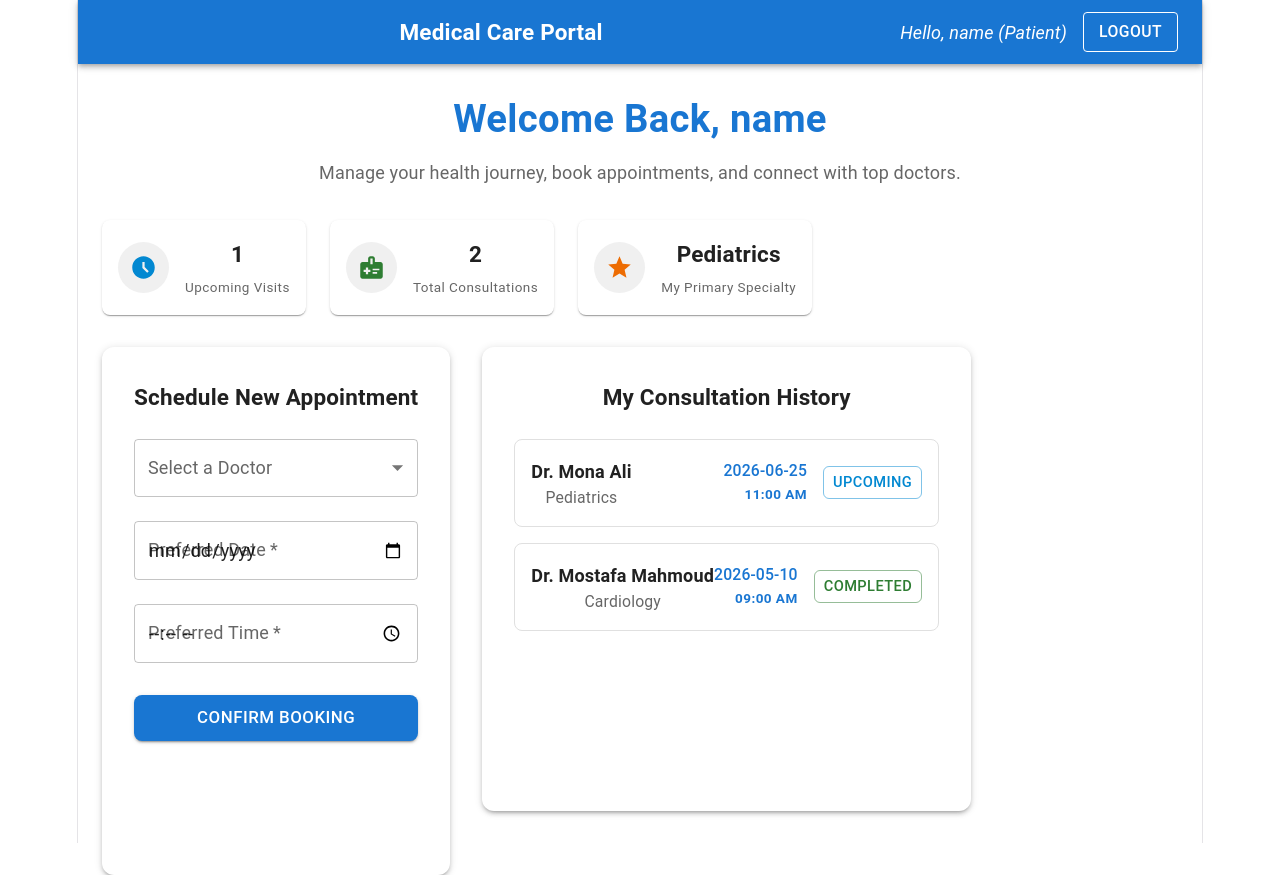
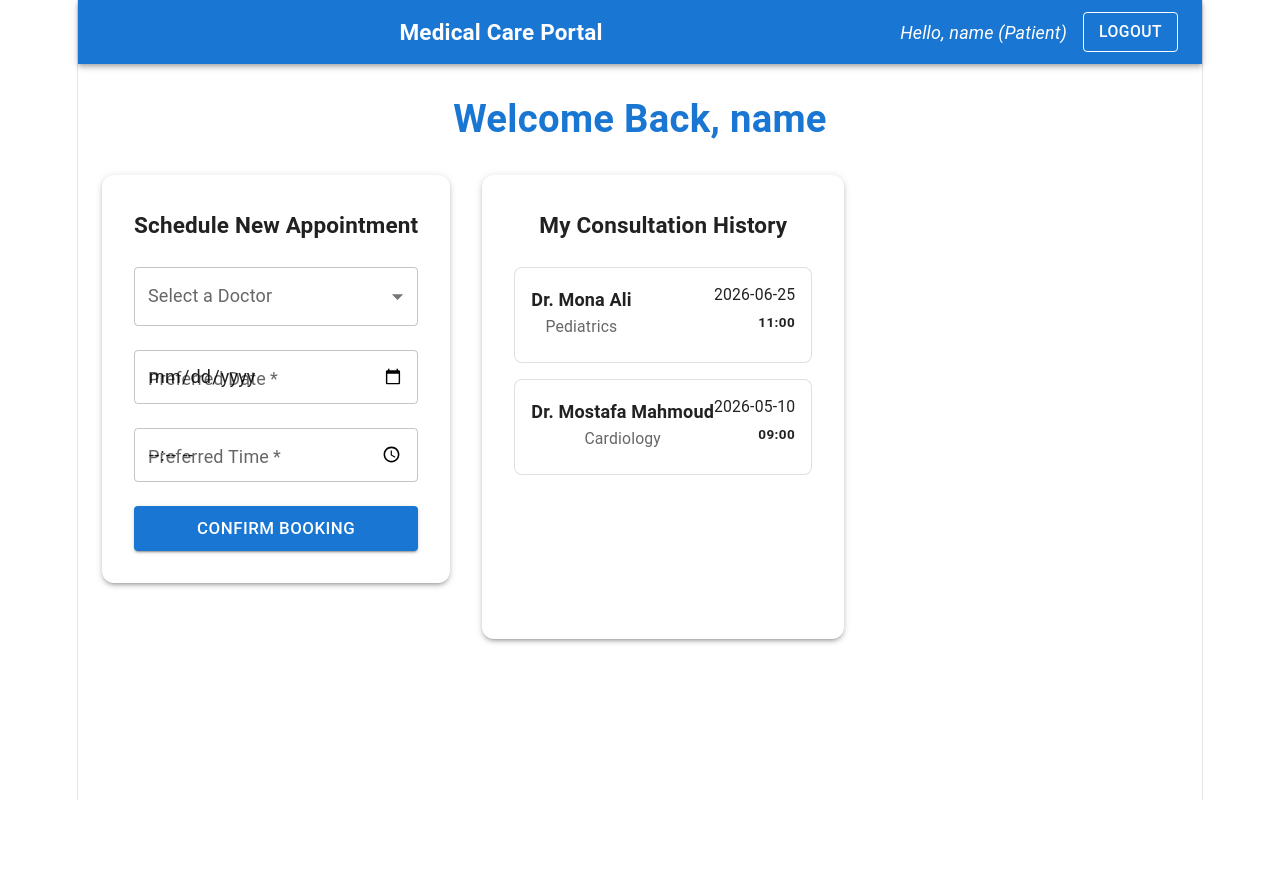
Before and after one commit to maiahmeb13579-create/Medical-Booking-App-main, a React (Vite) app in the folder Medical-Booking-App-main/: page / in a window 1280 px wide. Both pictures are taken after typing "name@example.com", "Sample123" into the empty fields and a click on the button "SIGN IN". After the commit the page ends 800 px from the top, so only its background shows below. Built offline with nearby package versions, Linux system fonts and the light colour scheme.

Commit message:
Fix TextField label overlap in PatientDashboard

```diff
--- a/Medical-Booking-App-main/package.json
+++ b/Medical-Booking-App-main/package.json
@@ -14,6 +14,7 @@
     "@emotion/styled": "^11.14.1",
     "@mui/icons-material": "^9.1.1",
     "@mui/material": "^9.1.1",
+    "axios": "^1.18.1",
     "dayjs": "^1.11.21",
     "i18next": "^26.3.1",
     "react": "^19.2.6",
--- a/Medical-Booking-App-main/src/pages/Patient/PatientDashboard.jsx
+++ b/Medical-Booking-App-main/src/pages/Patient/PatientDashboard.jsx
@@ -7,14 +7,13 @@ import MedicalInformationIcon from '@mui/icons-material/MedicalInformation';
 import AccessTimeFilledIcon from '@mui/icons-material/AccessTimeFilled';
 import StarIcon from '@mui/icons-material/Star';
 
-// Mock data for initial appointments and stats
 const initialBookings = [
-    { id: 101, doctorName: "Dr. Mona Ali", specialty: "Pediatrics", date: "2026-06-25", time: "11:00 AM", status: "Upcoming" },
-    { id: 102, doctorName: "Dr. Mostafa Mahmoud", specialty: "Cardiology", date: "2026-05-10", time: "09:00 AM", status: "Completed" },
+    { id: 101, doctorName: "Dr. Mona Ali", specialty: "Pediatrics", date: "2026-06-25", time: "11:00", status: "Upcoming" },
+    { id: 102, doctorName: "Dr. Mostafa Mahmoud", specialty: "Cardiology", date: "2026-05-10", time: "09:00", status: "Completed" },
 ];
 
 export default function PatientDashboard() {
-  const { user } = useAuth(); // Get logged-in user data from context
+  const { user } = useAuth();
 
   const [doctors] = useState([
     { id: 1, name: "Dr. Mostafa Mahmoud", specialty: "Cardiology" },
@@ -27,15 +26,12 @@ export default function PatientDashboard() {
   const [appointmentTime, setAppointmentTime] = useState("");
   const [bookings, setBookings] = useState(initialBookings);
 
-  // Statistics Calculation
   const upcomingAppointmentsCount = bookings.filter(b => b.status === "Upcoming").length;
-  const completedAppointmentsCount = bookings.filter(b => b.status === "Completed").length;
   const topSpecialty = bookings.length > 0 ? bookings[0].specialty : "N/A";
 
   const handleBookAppointment = (e) => {
     e.preventDefault();
     if (!selectedDoctor || !appointmentDate || !appointmentTime) return;
-
     const doctorDetails = doctors.find(doc => doc.id === selectedDoctor);
     const newBooking = {
       id: bookings.length + 101,
@@ -45,8 +41,7 @@ export default function PatientDashboard() {
       time: appointmentTime,
       status: "Upcoming"
     };
-
-    setBookings([newBooking, ...bookings]); // Add new booking to the top
+    setBookings([newBooking, ...bookings]);
     setSelectedDoctor("");
     setAppointmentDate("");
     setAppointmentTime("");
@@ -57,105 +52,75 @@ export default function PatientDashboard() {
     switch (status) {
       case 'Upcoming': return 'info';
       case 'Completed': return 'success';
-      case 'Cancelled': return 'error';
       default: return 'warning';
     }
   };
 
   return (
     <Container maxWidth="lg" sx={{ mt: 4, mb: 4 }}>
-      {/* Dynamic Welcome Message */}
       <Box sx={{ mb: 4 }}>
-        <Typography variant="h4" gutterBottom sx={{ fontWeight: 'bold', color: '#1976d2' }}>
-          Welcome Back, {user ? user.name : 'Patient'}
-        </Typography>
-        <Typography variant="subtitle1" color="textSecondary">
-          Manage your health journey, book appointments, and connect with top doctors.
-        </Typography>
+        <Typography variant="h4" sx={{ fontWeight: 'bold', color: '#1976d2' }}>Welcome Back, {user ? user.name : 'Patient'}</Typography>
       </Box>
 
-      {/* Statistics Cards for a Richer UI */}
-      <Grid container spacing={3} sx={{ mb: 4 }}>
-        <Grid item xs={12} sm={4}>
-          <StatCard title="Upcoming Visits" value={upcomingAppointmentsCount} icon={<AccessTimeFilledIcon color="info" />} color="info.main" />
-        </Grid>
-        <Grid item xs={12} sm={4}>
-          <StatCard title="Total Consultations" value={bookings.length} icon={<MedicalInformationIcon color="success" />} color="success.main" />
-        </Grid>
-        <Grid item xs={12} sm={4}>
-          <StatCard title="My Primary Specialty" value={topSpecialty} icon={<StarIcon color="warning" />} color="warning.main" />
-        </Grid>
-      </Grid>
-
       <Grid container spacing={4}>
-        {/* Booking Form (Left Side) */}
         <Grid item xs={12} md={5}>
-          <Paper sx={{ p: 4, borderRadius: 3, boxShadow: 3, height: '100%' }}>
+          <Paper sx={{ p: 4, borderRadius: 3, boxShadow: 3 }}>
             <Typography variant="h6" sx={{ mb: 3, fontWeight: 'bold' }}>Schedule New Appointment</Typography>
             <Box component="form" onSubmit={handleBookAppointment} sx={{ display: 'flex', flexDirection: 'column', gap: 3 }}>
               <FormControl fullWidth>
                 <InputLabel>Select a Doctor</InputLabel>
                 <Select value={selectedDoctor} label="Select a Doctor" onChange={(e) => setSelectedDoctor(e.target.value)} required>
-                  {doctors.map((doc) => (
-                    <MenuItem key={doc.id} value={doc.id}>{doc.name} ({doc.specialty})</MenuItem>
-                  ))}
+                  {doctors.map((doc) => <MenuItem key={doc.id} value={doc.id}>{doc.name} ({doc.specialty})</MenuItem>)}
                 </Select>
               </FormControl>
-              <TextField type="date" label="Preferred Date" InputLabelProps={{ shrink: true }} fullWidth value={appointmentDate} onChange={(e) => setAppointmentDate(e.target.value)} required />
-              <TextField type="time" label="Preferred Time" InputLabelProps={{ shrink: true }} fullWidth value={appointmentTime} onChange={(e) => setAppointmentTime(e.target.value)} required />
-              <Button type="submit" variant="contained" color="primary" fullWidth size="large" sx={{ mt: 1, borderRadius: 2 }}>Confirm Booking</Button>
+
+              {/* التعديلات هنا لضبط الشكل */}
+              <TextField
+                type="date"
+                label="Preferred Date"
+                InputLabelProps={{ shrink: true }}
+                fullWidth
+                value={appointmentDate}
+                onChange={(e) => setAppointmentDate(e.target.value)}
+                sx={{ '& .MuiInputBase-input': { padding: '14px' } }}
+                required
+              />
+              <TextField
+                type="time"
+                label="Preferred Time"
+                InputLabelProps={{ shrink: true }}
+                fullWidth
+                value={appointmentTime}
+                onChange={(e) => setAppointmentTime(e.target.value)}
+                sx={{ '& .MuiInputBase-input': { padding: '14px' } }}
+                required
+              />
+
+              <Button type="submit" variant="contained" fullWidth size="large">Confirm Booking</Button>
             </Box>
           </Paper>
         </Grid>
 
-        {/* Appointments List (Right Side) */}
         <Grid item xs={12} md={7}>
           <Paper sx={{ p: 4, borderRadius: 3, boxShadow: 3, minHeight: 400 }}>
             <Typography variant="h6" sx={{ mb: 3, fontWeight: 'bold' }}>My Consultation History</Typography>
-            {bookings.length === 0 ? (
-              <Box sx={{ display: 'flex', justifyContent: 'center', alignItems: 'center', height: '100%', flexDirection: 'column', color: 'text.secondary' }}>
-                <MedicalInformationIcon sx={{ fontSize: 60, mb: 2 }} />
-                <Typography variant="body1">No appointments scheduled yet.</Typography>
-              </Box>
-            ) : (
-              <Box sx={{ display: 'flex', flexDirection: 'column', gap: 2 }}>
             {bookings.map((booking) => (
-                  <Card key={booking.id} variant="outlined" sx={{ borderRadius: 2, borderColor: '#e0e0e0' }}>
-                    <CardContent sx={{ p: '16px !important', display: 'flex', justifyContent: 'space-between', alignItems: 'center' }}>
+              <Card key={booking.id} variant="outlined" sx={{ mb: 2, borderRadius: 2 }}>
+                <CardContent sx={{ display: 'flex', justifyContent: 'space-between' }}>
                     <Box>
                         <Typography variant="subtitle1" sx={{ fontWeight: 'bold' }}>{booking.doctorName}</Typography>
                         <Typography variant="body2" color="textSecondary">{booking.specialty}</Typography>
                     </Box>
-                        <Box sx={{ display: 'flex', alignItems: 'center', gap: 2 }}>
-                            <Box sx={{ display: 'flex', flexDirection: 'column', alignItems: 'flex-end', color: 'primary.main' }}>
-                                <Typography variant="body2" sx={{fontWeight: 'medium'}}>{booking.date}</Typography>
-                                <Typography variant="caption" sx={{fontWeight: 'bold'}}>{booking.time}</Typography>
-                            </Box>
-                            <Button variant="outlined" color={getStatusColor(booking.status)} size="small" sx={{ borderRadius: 1.5, minWidth: 90, cursor: 'default' }}>
-                                {booking.status}
-                            </Button>
+                    <Box sx={{ textAlign: 'right' }}>
+                        <Typography variant="body2">{booking.date}</Typography>
+                        <Typography variant="caption" sx={{ fontWeight: 'bold' }}>{booking.time}</Typography>
                     </Box>
                 </CardContent>
               </Card>
             ))}
-              </Box>
-            )}
           </Paper>
         </Grid>
       </Grid>
     </Container>
   );
 }
-
-// Reusable Statistics Card Component (Local to this file)
-const StatCard = ({ title, value, icon, color }) => (
-    <Paper sx={{ p: 2, borderRadius: 2, boxShadow: 1, display: 'flex', alignItems: 'center', gap: 2, borderLeft: `5px solid ${color}` }}>
-        <Box sx={{ backgroundColor: '#f0f0f0', p: 1.5, borderRadius: '50%', display: 'flex', alignItems: 'center', justifyContent: 'center' }}>
-            {icon}
-        </Box>
-        <Box>
-            <Typography variant="h6" sx={{ fontWeight: 'bold' }}>{value}</Typography>
-            <Typography variant="caption" color="textSecondary">{title}</Typography>
-        </Box>
-    </Paper>
-);
```
Also changed, not shown: 1 other file (tests, documents, lock files or other folders). Lines whose indentation alone changed are shown as unchanged.
